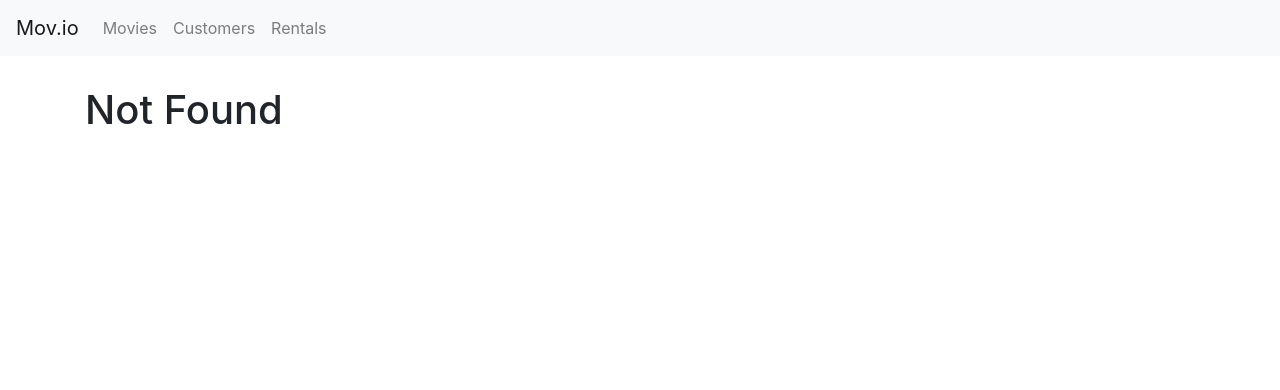
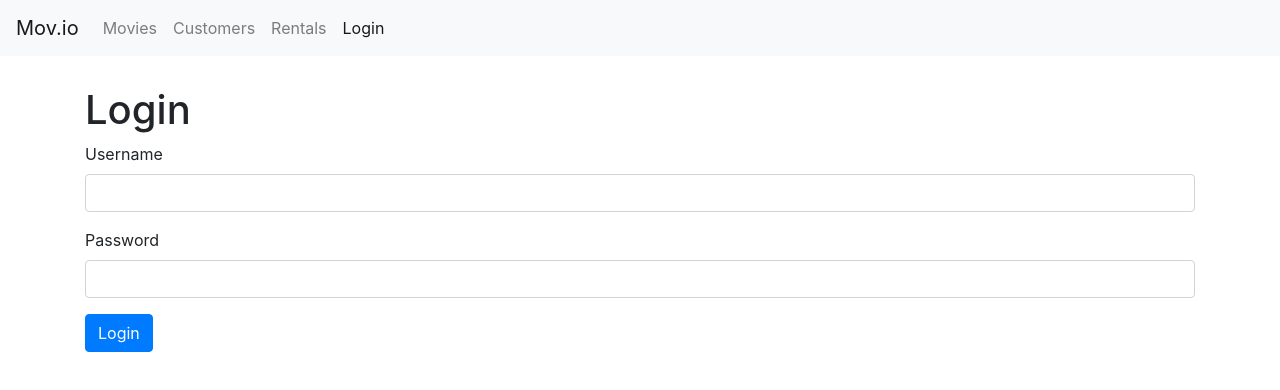
Before and after one commit to pc-101/React-Video-App, a React (Create React App) app: page /login in a window 1280 px wide. Before the commit this address led to /not-found. Shown: the top 390 px of the page. Built offline with nearby package versions, Linux system fonts and the light colour scheme.

Commit message:
Updated routing path and implemented basic functionality of login form

```diff
--- a/src/App.js
+++ b/src/App.js
@@ -6,6 +6,7 @@
 import Rentals from "./components/rentals";
 import NotFound from "./components/notFound";
 import MovieForm from "./components/movieForm";
+import LoginForm from "./components/loginForm";
 import "./App.css";
 
 class App extends Component {
@@ -15,6 +16,7 @@
         <NavBar />
         <main className="container">
           <Switch>
+            <Route path="/login" component={LoginForm} />
             <Route path="/movies/:id" component={MovieForm} />
             <Route path="/movies" component={Movies} />
             <Route path="/customers" component={Customers} />
--- /dev/null
+++ b/src/components/common/input.jsx
@@ -0,0 +1,19 @@
+import React from "react";
+
+const Input = ({ name, label, value, onChange }) => {
+  return (
+    <div className="form-group">
+      <label htmlFor={name}>{label}</label>
+      <input
+        value={value}
+        onChange={onChange}
+        id={name}
+        name={name}
+        type="text"
+        className="form-control"
+      />
+    </div>
+  );
+};
+
+export default Input;
--- /dev/null
+++ b/src/components/loginForm.jsx
@@ -0,0 +1,56 @@
+import React, { Component } from "react";
+import Input from "./common/input";
+
+class LoginForm extends Component {
+  state = {
+    account: {
+      username: "",
+      password: ""
+    }
+  };
+  handleSubmit = (e) => {
+    e.preventDefault();
+
+    console.log("Submitted");
+  };
+
+  handleChange = ({ currentTarget: input }) => {
+    const account = { ...this.state.account };
+    account[input.name] = input.value;
+
+    this.setState({ account });
+  };
+
+  render() {
+    const { account } = this.state;
+    const fields = [
+      {
+        name: "username",
+        label: "Username"
+      },
+      {
+        name: "password",
+        label: "Password"
+      }
+    ];
+    return (
+      <div>
+        <h1>Login</h1>
+        <form onSubmit={this.handleSubmit}>
+          {fields.map((field) => (
+            <Input
+              onChange={this.handleChange}
+              name={field.name}
+              label={field.label}
+              value={account[field]}
+              key={fields.indexOf(field)}
+            />
+          ))}
+          <button className="btn btn-primary">Login</button>
+        </form>
+      </div>
+    );
+  }
+}
+
+export default LoginForm;
--- a/src/components/navbar.jsx
+++ b/src/components/navbar.jsx
@@ -29,6 +29,9 @@
           <NavLink className="nav-item nav-link" to="/rentals">
             Rentals
           </NavLink>
+          <NavLink className="nav-item nav-link" to="/login">
+            Login
+          </NavLink>
         </div>
       </div>
     </nav>
```
